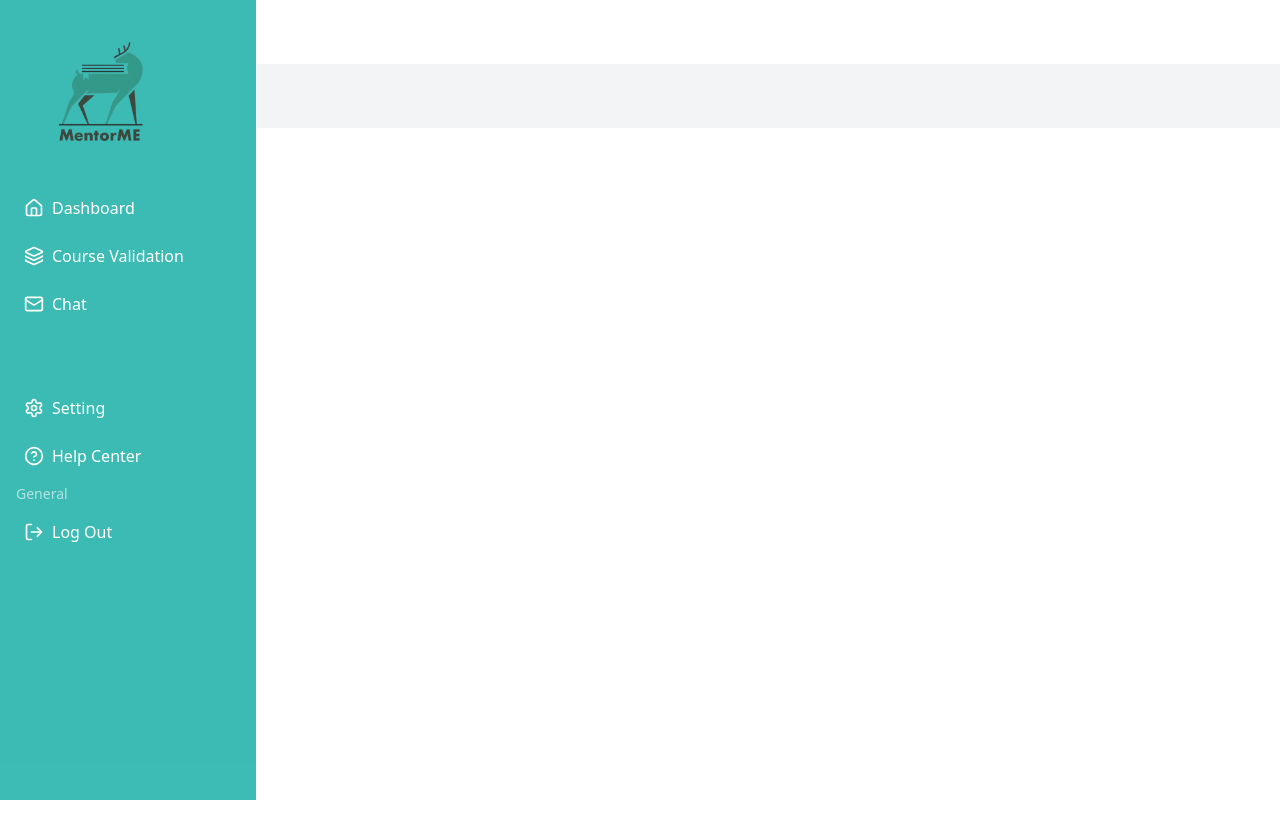
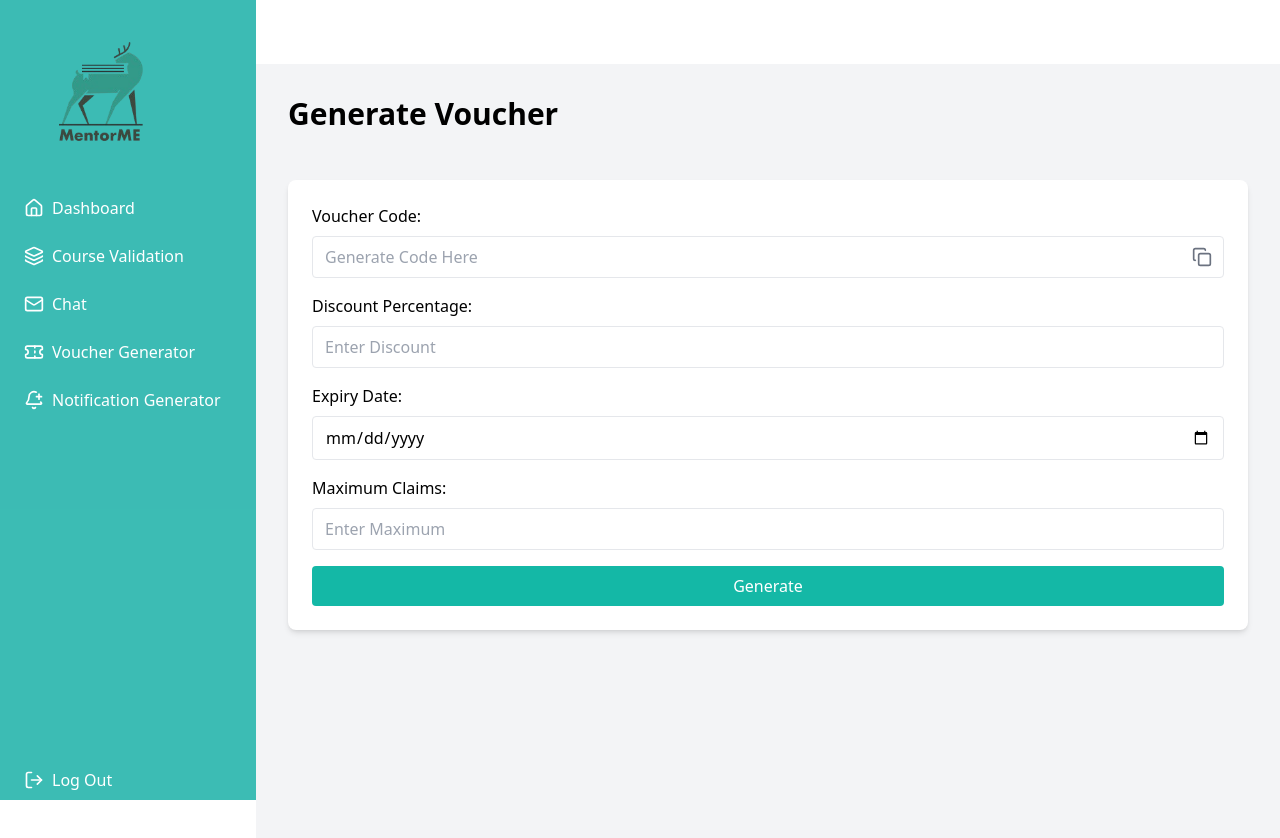
Before and after one commit to Suryadhrma/backupwebformentors, a React (Vite) app: page /admin/voucher-generator in a window 1280 px wide. Shown: the top 838 px of the page. Before the commit the page ends 800 px from the top, so only its background shows below. Built offline with nearby package versions, Linux system fonts and the light colour scheme.

Commit message:
nambahin voucher dan notif

```diff
--- a/src/App.jsx
+++ b/src/App.jsx
@@ -10,6 +10,8 @@ import ValidationMentor from './pages/admin/dashboard/ValidationMentor';
 import CourseValidation from './pages/admin/course-validation/CourseValidation';
 import ValidationMentorCourse from './pages/admin/course-validation/CourseDetail';
 import ChatPage from './pages/admin/chat/ChatAdmin';
+import VoucherGenerator from './pages/admin/voucher/Voucher';
+import NotificationsGenerator from './pages/admin/notification/Notification';
 
 
 
@@ -31,6 +33,8 @@ import ChatPage from './pages/admin/chat/ChatAdmin';
                   <Route path="/admin/validation-course" element={<CourseValidation/>} />
                   <Route path="/admin/validation-course/detail" element={<ValidationMentorCourse/>} />
                   <Route path="/admin/chat" element={<ChatPage/>} />
+                  <Route path="/admin/voucher-generator" element={<VoucherGenerator/>} />
+                  <Route path="/admin/notification-generator" element={<NotificationsGenerator/>} />
               </Routes>
               </div>
             </div>
--- a/src/components/Sidebar.jsx
+++ b/src/components/Sidebar.jsx
@@ -1,6 +1,6 @@
 import React, { useState } from 'react';
 import { useNavigate } from 'react-router-dom';
-import { Home, Mail, Settings, Layers, LogOut, CircleHelp } from 'lucide-react';
+import { Home, Mail, Ticket, Layers, LogOut, BellPlus } from 'lucide-react';
 import logo from '../assets/rusatransparan.png'
 
 const Sidebar = () => {
@@ -59,29 +59,28 @@ const Sidebar = () => {
                             <span>Chat</span>
                         </button>
                     </div>
+                    <div>
+                        <button
+                            onClick={() => navigate('/admin/voucher-generator', 'Voucher')}
+                            className="flex items-center space-x-2 w-full p-2 rounded hover:bg-white/10"
+                        >
+                            <Ticket className="w-5 h-5" />
+                            <span>Voucher Generator</span>
+                        </button>
+                    </div>
+                    <div>
+                        <button
+                            onClick={() => navigate('/admin/notification-generator', 'Notification')}
+                            className="flex items-center space-x-2 w-full p-2 rounded hover:bg-white/10"
+                        >
+                            <BellPlus className="w-5 h-5" />
+                            <span>Notification Generator</span>
+                        </button>
+                    </div>
+
 
                     <div>
-                        <div className="space-y-2 mt-16">
-                            <button
-                                onClick={() => handleNavigation('/admin/video', 'Video List')}
-                                className="flex items-center space-x-2 w-full p-2 rounded hover:bg-white/10"
-                            >
-                                <Settings className="w-5 h-5" />
-                                <span>Setting</span>
-                            </button>
-                            <button
-                                onClick={() => navigate('/admin/music', 'Music List')}
-                                className="flex items-center space-x-2 w-full p-2 rounded hover:bg-white/10"
-                            >
-                                <CircleHelp className="w-5 h-5" />
-                                <span>Help Center</span>
-                            </button>
-                        </div>
-                    </div>
-
-                    <div>
-                        <p className="text-sm text-white/60 mb-2">General</p>
-                        <div className="space-y-2">
+                        <div className="space-y-2 fixed bottom-0">
                             <button
                                 onClick={handleLogout}
                                 className="flex items-center space-x-2 w-full p-2 rounded hover:bg-white/10"
--- /dev/null
+++ b/src/pages/admin/notification/Notification.jsx
@@ -0,0 +1,63 @@
+import React, { useState } from 'react';
+import { Bell } from 'lucide-react';
+
+const NotificationsGenerator = () => {
+  const [notificationsTitle, setNotificationsTitle] = useState('');
+  const [notificationsMessage, setNotificationsMessage] = useState('');
+
+  const generateNotification = () => {
+    // Add your logic to generate a notification
+    console.log('Notifications Title:', notificationsTitle);
+    console.log('Notifications Message:', notificationsMessage);
+  };
+
+  return (
+    <div className="bg-gray-100 min-h-screen">
+        {/* Header */}
+        <header className="flex justify-between items-center mb-8">
+            <h2 className="text-3xl font-bold">Generate Notification</h2>
+        </header>
+        <div className="container mx-auto max-w-full my-12">
+        <div className="bg-white shadow-md rounded-lg p-6">
+            <div className="mb-4">
+            <label htmlFor="notifications-title" className="block font-medium mb-2">
+                Notifications Title:
+            </label>
+            <input
+                type="text"
+                id="notifications-title"
+                className="border rounded py-2 px-3 w-full"
+                placeholder="Generate Code Here"
+                value={notificationsTitle}
+                onChange={(e) => setNotificationsTitle(e.target.value)}
+            />
+            </div>
+
+            <div className="mb-4">
+            <label htmlFor="notifications-message" className="block font-medium mb-2">
+                Notifications Message:
+            </label>
+            <textarea
+                id="notifications-message"
+                className="border rounded py-2 px-3 w-full"
+                placeholder="Enter Message"
+                value={notificationsMessage}
+                onChange={(e) => setNotificationsMessage(e.target.value)}
+            ></textarea>
+            </div>
+
+            <button
+            className="bg-teal-500 hover:bg-teal-600 text-white font-medium py-2 px-4 rounded w-full"
+            onClick={generateNotification}
+            >
+            <span className="flex items-center justify-center">
+                Generate
+            </span>
+            </button>
+        </div>
+        </div>
+    </div>
+  );
+};
+
+export default NotificationsGenerator;
--- /dev/null
+++ b/src/pages/admin/voucher/Voucher.jsx
@@ -0,0 +1,184 @@
+import React, { useState } from 'react';
+import { Calendar, Copy, Edit, Trash2 } from 'lucide-react';
+
+const VoucherGenerator = () => {
+  const [voucherCode, setVoucherCode] = useState('');
+  const [discount, setDiscount] = useState('');
+  const [expiryDate, setExpiryDate] = useState('');
+  const [maxClaims, setMaxClaims] = useState('');
+  const [generatedVoucher, setGeneratedVoucher] = useState([]);
+
+  const generateVoucherCode = () => {
+    // Logic to generate a unique voucher code (e.g., random alphanumeric)
+    const code = 'ABC' + Math.floor(Math.random() * 1000);
+    setVoucherCode(code);
+  };
+
+  const handleGenerateVoucher = () => {
+    if (!discount || !expiryDate || !maxClaims) {
+      alert('Please fill in all fields before generating the voucher.');
+      return;
+    }
+
+    const voucher = {
+      code: voucherCode || 'ABC123', // If no code is generated, default to ABC123
+      discount,
+      expiryDate,
+      maxClaims,
+    };
+
+    setGeneratedVoucher([...generatedVoucher, voucher]);
+
+    // Clear the fields after generation
+    setVoucherCode('');
+    setDiscount('');
+    setExpiryDate('');
+    setMaxClaims('');
+  };
+
+  const handleEditVoucher = (index) => {
+    const voucherToEdit = generatedVoucher[index];
+    setVoucherCode(voucherToEdit.code);
+    setDiscount(voucherToEdit.discount);
+    setExpiryDate(voucherToEdit.expiryDate);
+    setMaxClaims(voucherToEdit.maxClaims);
+
+    // Remove the voucher being edited (optional, to prevent it from being shown again)
+    const updatedVouchers = generatedVoucher.filter((_, i) => i !== index);
+    setGeneratedVoucher(updatedVouchers);
+  };
+
+  const handleDeleteVoucher = (index) => {
+    const updatedVouchers = generatedVoucher.filter((_, i) => i !== index);
+    setGeneratedVoucher(updatedVouchers);
+  };
+
+  return (
+    <div className="bg-gray-100 min-h-screen">
+      {/* Header */}
+      <header className="flex justify-between items-center mb-8">
+        <h2 className="text-3xl font-bold">Generate Voucher</h2>
+      </header>
+
+      {/* Content */}
+      <div className="container mx-auto max-w-full my-12">
+        <div className="bg-white shadow-md rounded-lg p-6">
+          <div className="mb-4">
+            <label htmlFor="voucher-code" className="block font-medium mb-2">
+              Voucher Code:
+            </label>
+            <div className="relative">
+              <input
+                type="text"
+                id="voucher-code"
+                className="border rounded py-2 px-3 w-full pr-8"
+                placeholder="Generate Code Here"
+                value={voucherCode}
+                readOnly
+              />
+              <button
+                className="absolute top-1/2 right-3 transform -translate-y-1/2 text-gray-500 hover:text-gray-700"
+                onClick={generateVoucherCode}
+              >
+                <Copy size={20} />
+              </button>
+            </div>
+          </div>
+
+          <div className="mb-4">
+            <label htmlFor="discount" className="block font-medium mb-2">
+              Discount Percentage:
+            </label>
+            <input
+              type="text"
+              id="discount"
+              className="border rounded py-2 px-3 w-full"
+              placeholder="Enter Discount"
+              value={discount}
+              onChange={(e) => setDiscount(e.target.value)}
+            />
+          </div>
+
+          <div className="mb-4">
+            <label htmlFor="expiry-date" className="block font-medium mb-2">
+              Expiry Date:
+            </label>
+            <div className="relative">
+              <input
+                type="date"
+                id="expiry-date"
+                className="border rounded py-2 px-3 w-full"
+                value={expiryDate}
+                onChange={(e) => setExpiryDate(e.target.value)}
+              />
+            </div>
+          </div>
+
+          <div className="mb-4">
+            <label htmlFor="max-claims" className="block font-medium mb-2">
+              Maximum Claims:
+            </label>
+            <input
+              type="text"
+              id="max-claims"
+              className="border rounded py-2 px-3 w-full"
+              placeholder="Enter Maximum"
+              value={maxClaims}
+              onChange={(e) => setMaxClaims(e.target.value)}
+            />
+          </div>
+
+          <button
+            className="bg-teal-500 hover:bg-teal-600 text-white font-medium py-2 px-4 rounded w-full"
+            onClick={handleGenerateVoucher}
+          >
+            Generate
+          </button>
+        </div>
+
+        {/* Voucher Table */}
+        {generatedVoucher.length > 0 && (
+          <div className="mt-6 bg-white shadow-md rounded-lg p-6">
+            <table className="min-w-full table-auto">
+              <thead>
+                <tr>
+                  <th className="px-4 py-2 text-left font-medium">Code</th>
+                  <th className="px-4 py-2 text-left font-medium">Discount</th>
+                  <th className="px-4 py-2 text-left font-medium">Expire</th>
+                  <th className="px-4 py-2 text-left font-medium">Max Claims</th>
+                  <th className="px-4 py-2 text-left font-medium">Actions</th>
+                </tr>
+              </thead>
+              <tbody>
+                {generatedVoucher.map((voucher, index) => (
+                  <tr key={index}>
+                    <td className="px-4 py-2">{voucher.code}</td>
+                    <td className="px-4 py-2">{voucher.discount}%</td>
+                    <td className="px-4 py-2">{voucher.expiryDate}</td>
+                    <td className="px-4 py-2">{voucher.maxClaims}</td>
+                    <td className="px-4 py-2">
+                      <button
+                        className="text-blue-500 hover:text-blue-700 mr-2"
+                        onClick={() => handleEditVoucher(index)}
+                      >
+                        <Edit size={16} />
+                      </button>
+                      <button
+                        className="text-red-500 hover:text-red-700"
+                        onClick={() => handleDeleteVoucher(index)}
+                      >
+                        <Trash2 size={16} />
+                      </button>
+                    </td>
+                  </tr>
+                ))}
+              </tbody>
+            </table>
+          </div>
+        )}
+      </div>
+    </div>
+  );
+};
+
+export default VoucherGenerator;
```
